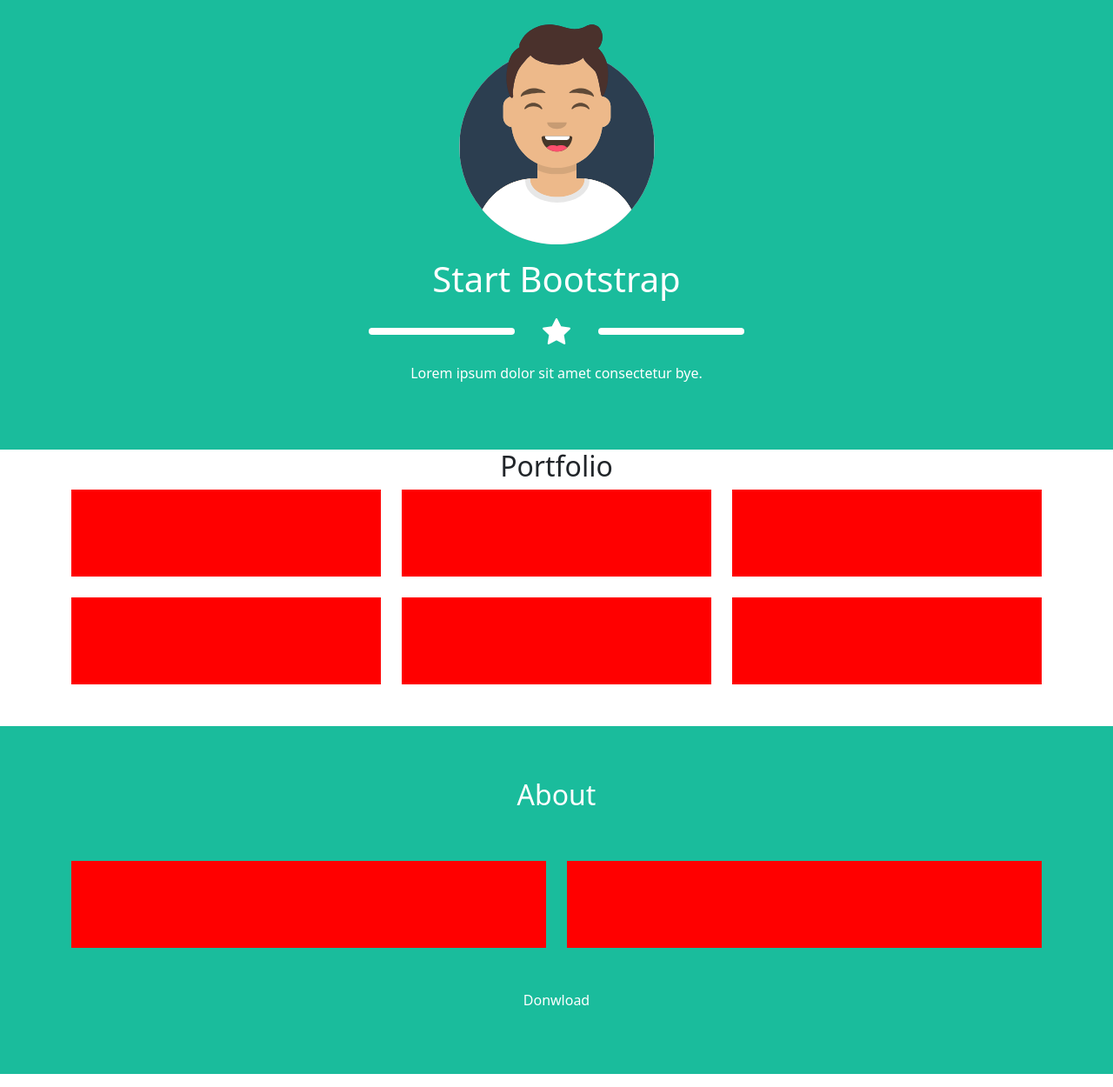
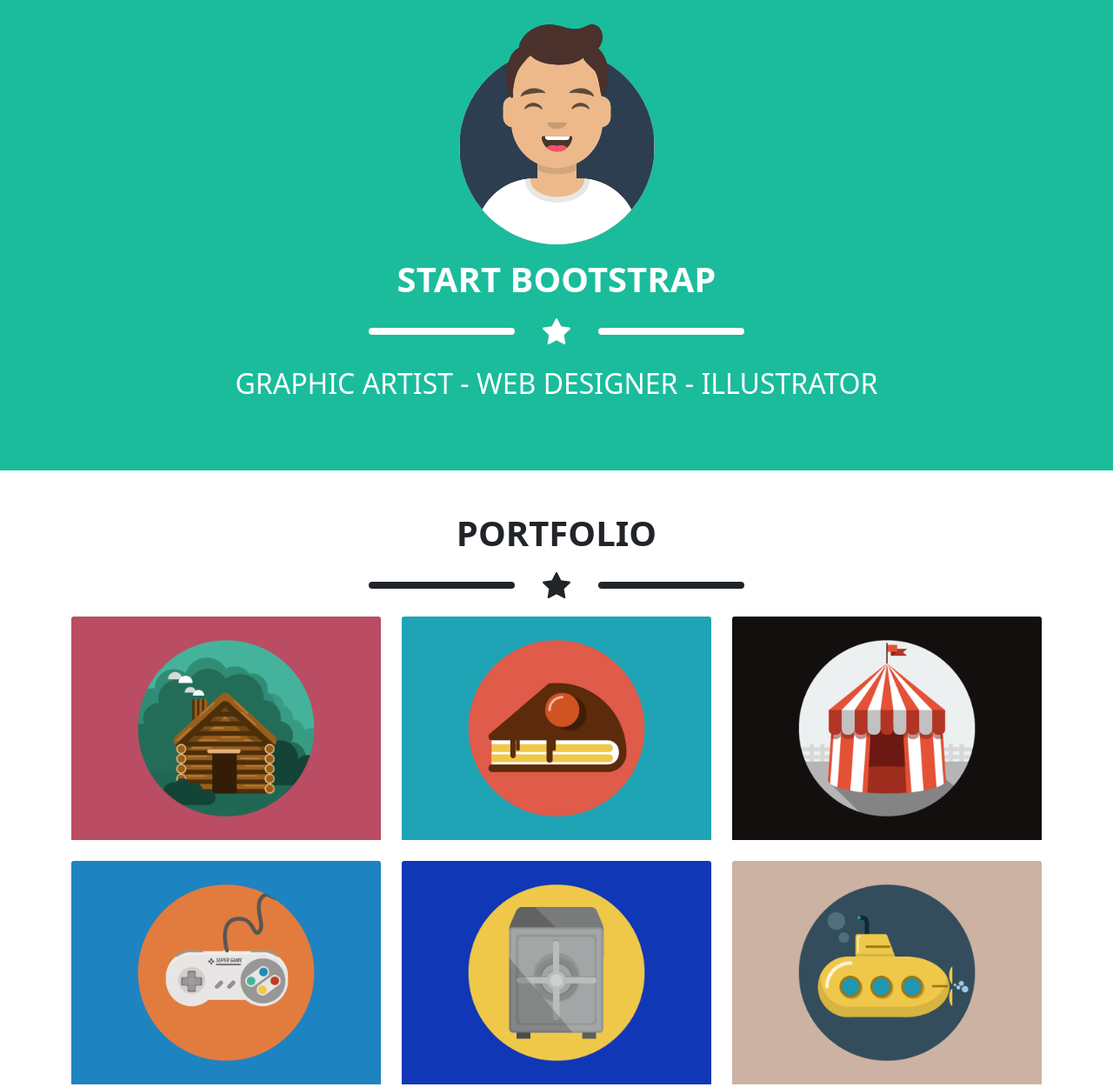
Before and after one commit to DamianoD88/html-css-bootstrap-freelancer, a plain HTML site: page index.html in a window 1280 px wide. Shown: the part 127-1377 px from the top of the page at 87% size. Drawn offline with nearby package versions, Linux system fonts and the light colour scheme.

Commit message:
add portfolio

```diff
--- a/css/style.css
+++ b/css/style.css
@@ -25,12 +25,6 @@
 }
 
 
-
-.box {
-    height: 100px;
-    background-color: red;
-
-}
 #about {
     height: 400px;
     width: 100%;
--- a/index.html
+++ b/index.html
@@ -59,15 +59,13 @@
     <div id="jumbotron">
         <div class="container">
             <div class="row">
-                <div class="col-12 text-center">
+                <div class="col-12 text-center text-uppercase">
                     <img class="w-25 p-3" src="img/avatar.svg" alt="avatar">
-                    <h1>Start Bootstrap</h1>
+                    <h1 class="fs-1 fw-bolder" >Start Bootstrap</h1>
                     <span class="riga d-inline-block p-1 mb-2 bg-white rounded-pill"></span>
                     <i class="bi bi-star-fill fs-2 mx-4 d-inline-block p-1 mb-2 bg-transparent "></i>
                     <span class="riga d-inline-block p-1 mb-2 bg-white rounded-pill"></span>
-
-
-                    <p>Lorem ipsum dolor sit amet consectetur bye.</p>
+                    <p class="fs-2">graphic artist - web designer - illustrator</p>
                 </div>
 
             </div>
@@ -85,8 +83,11 @@
                     <div class="container">
                         <!-- start tilte -->
                         <div class="row ">
-                            <div class="col-12 text-center">
-                                <h2>Portfolio</h2>
+                            <div class="col-12 text-center text-uppercase">
+                                <h1 class="fs-1 fw-bolder mt-5">Portfolio</h1>
+                                <span class="riga d-inline-block p-1 mb-2 bg-dark rounded-pill"></span>
+                                <i class="bi bi-star-fill fs-2 mx-4 d-inline-block p-1 mb-2 bg-transparent "></i>
+                                <span class="riga d-inline-block p-1 mb-2 bg-dark rounded-pill"></span>
                             </div>
                         </div>
                         <!-- end title -->
@@ -94,34 +95,22 @@
                         <!-- start box -->
                         <div class="row g-4 mb-5">
                             <div class="col-12 col-md-6 col-lg-4">
-                                <div class="box">
-
-                                </div>
+                                    <img class="card-img-top" src="img/cabin.png" alt="">
                             </div>
                             <div class="col-12 col-md-6 col-lg-4">
-                                <div class="box">
-
-                                </div>
+                                    <img class="card-img-top" src="img/cake.png" alt="">
                             </div>
                             <div class="col-12 col-md-6 col-lg-4">
-                                <div class="box">
-
-                                </div>
+                                    <img class="card-img-top" src="img/circus.png" alt="">
                             </div>
                             <div class="col-12 col-md-6 col-lg-4">
-                                <div class="box">
-
-                                </div>
+                                    <img class="card-img-top" src="img/game.png" alt="">
                             </div>
                             <div class="col-12 col-md-6 col-lg-4">
-                                <div class="box">
-
-                                </div>
+                                    <img class="card-img-top" src="img/safe.png" alt="">
                             </div>
                             <div class="col-12 col-md-6 col-lg-4">
-                                <div class="box">
-
-                                </div>
+                                    <img class="card-img-top" src="img/submarine.png" alt="">
                             </div>
                         </div>
                     </div>
```
